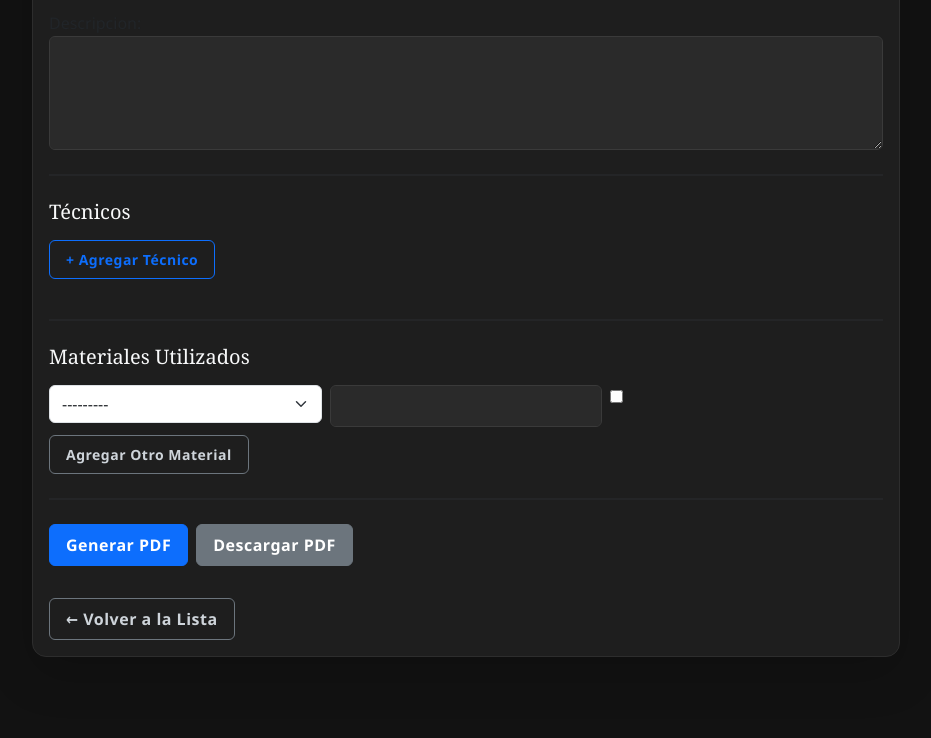
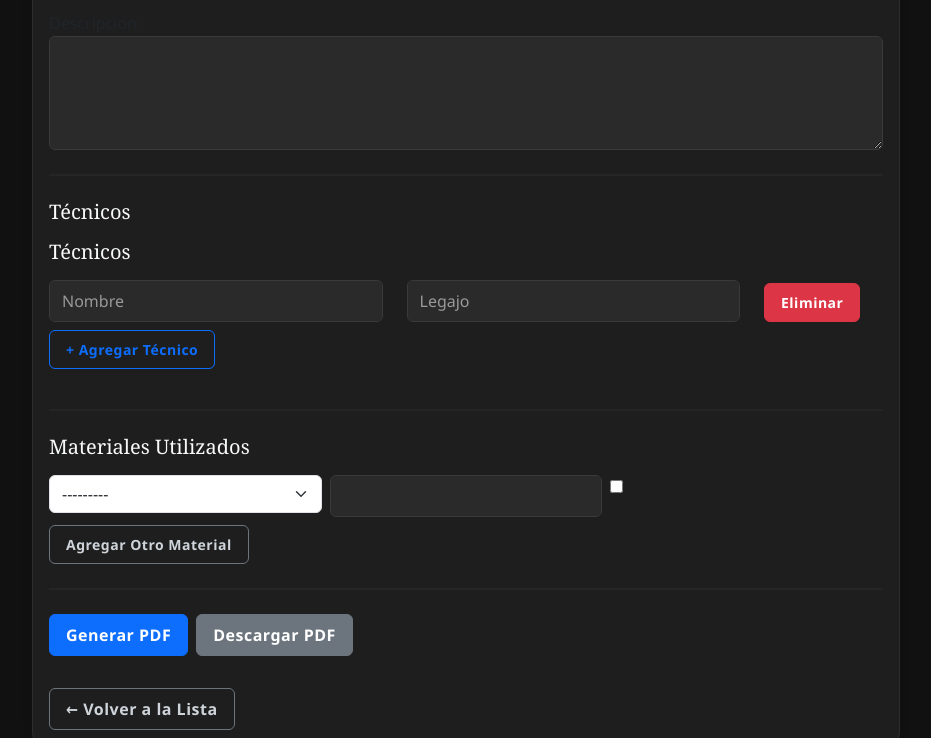
Before and after one commit to omargonza/sistema, a Django app: page /ordenes/nueva/ in a window 1280 px wide. Shown: the part 572-1310 px from the top of the page, without its empty margins (174-1105 px from the left). Run offline with Django 5.2, Linux system fonts and the light colour scheme; a user stored in the database is signed in; tables that the repository leaves empty hold one stand-in row (values such as "Sample post").

Commit message:
load tecnic

```diff
--- a/ordenes_trabajo/templates/ordenes_trabajo/crear_orden.html
+++ b/ordenes_trabajo/templates/ordenes_trabajo/crear_orden.html
@@ -92,48 +92,40 @@
             <hr class="my-4" />
 
           <h5 class="mb-3">Técnicos</h5>
+<h5 class="mb-3">Técnicos</h5>
 
-<!-- Management form -->
-{{ tecnico_formset.management_form }}
-
-<!-- Contenedor para técnicos existentes -->
 <div id="tecnicos-container" class="mb-2">
-  {% for form in tecnico_formset %}
+  {% if tecnicos %}
+    {% for tecnico in tecnicos %}
     <div class="row mb-2 tecnico-form align-items-end">
-      {% for field in form.visible_fields %}
       <div class="col-md-5">
-          {{ field }}
+        <input type="text" name="tecnico_nombre[]" class="form-control" placeholder="Nombre" value="{{ tecnico.nombre }}">
       </div>
-      {% endfor %}
+      <div class="col-md-5">
+        <input type="text" name="tecnico_legajo[]" class="form-control" placeholder="Legajo" value="{{ tecnico.legajo }}">
+      </div>
       <div class="col-md-2">
         <button type="button" class="btn btn-danger btn-sm eliminar-tecnico">Eliminar</button>
       </div>
     </div>
     {% endfor %}
+  {% else %}
+    <!-- Si no hay técnicos cargados, dejamos un campo vacío por defecto -->
+    <div class="row mb-2 tecnico-form align-items-end">
+      <div class="col-md-5">
+        <input type="text" name="tecnico_nombre[]" class="form-control" placeholder="Nombre">
       </div>
-
-<!-- Formulario vacío para clonar -->
-<div id="empty-tecnico-form" class="d-none">
-  <div class="row mb-2 tecnico-form align-items-end">
-    {% for field in tecnico_formset.empty_form.visible_fields %}
       <div class="col-md-5">
-        {{ field.as_widget|safe }}
+        <input type="text" name="tecnico_legajo[]" class="form-control" placeholder="Legajo">
       </div>
-    {% endfor %}
       <div class="col-md-2">
         <button type="button" class="btn btn-danger btn-sm eliminar-tecnico">Eliminar</button>
       </div>
     </div>
+  {% endif %}
 </div>
 
-<!-- Botón para agregar técnicos -->
-<button
-  type="button"
-  class="btn btn-outline-primary btn-sm mb-3"
-  id="agregar-tecnico"
->
-  + Agregar Técnico
-</button>
+<button type="button" class="btn btn-outline-primary btn-sm mb-3" id="agregar-tecnico">+ Agregar Técnico</button>
 
 
             <hr class="my-4" />
@@ -208,56 +200,45 @@
     <!-- Scripts -->
     <script src="https://cdn.jsdelivr.net/npm/bootstrap@5.3.2/dist/js/bootstrap.bundle.min.js"></script>
     <script src="https://code.jquery.com/jquery-3.6.0.min.js"></script>
-    <script>
-      document.addEventListener('DOMContentLoaded', function () {
-        const container = document.getElementById('tecnicos-container');
-        const btnAgregar = document.getElementById('agregar-tecnico');
-        const totalForms = document.getElementById('id_form-TOTAL_FORMS');
-        const emptyFormHtml = document.getElementById('empty-tecnico-form').innerHTML;
 
-        function actualizarBotonesEliminar() {
-          document.querySelectorAll('.eliminar-tecnico').forEach(btn => {
-            btn.removeEventListener('click', eliminarHandler);
-            btn.addEventListener('click', eliminarHandler);
+     <script>document.addEventListener('DOMContentLoaded', function () {
+  const contenedorTecnicos = document.getElementById('tecnicos-container');
+  const btnAgregarTecnico = document.getElementById('agregar-tecnico');
+
+  btnAgregarTecnico.addEventListener('click', function () {
+    const nuevoTecnico = document.createElement('div');
+    nuevoTecnico.classList.add('row', 'mb-2', 'tecnico-form', 'align-items-end');
+    nuevoTecnico.innerHTML = `
+      <div class="col-md-5">
+        <input type="text" name="tecnico_nombre[]" class="form-control" placeholder="Nombre">
+      </div>
+      <div class="col-md-5">
+        <input type="text" name="tecnico_legajo[]" class="form-control" placeholder="Legajo">
+      </div>
+      <div class="col-md-2">
+        <button type="button" class="btn btn-danger btn-sm eliminar-tecnico">Eliminar</button>
+      </div>
+    `;
+    contenedorTecnicos.appendChild(nuevoTecnico);
   });
+
+  contenedorTecnicos.addEventListener('click', function (event) {
+    if (event.target.classList.contains('eliminar-tecnico')) {
+      const tecnicoForm = event.target.closest('.tecnico-form');
+      if (tecnicoForm) {
+        tecnicoForm.remove();
       }
-
-        function eliminarHandler(event) {
-          const formRow = event.target.closest('.tecnico-form');
-          formRow.remove();
-          actualizarIndices();
-        }
-
-        function actualizarIndices() {
-          const forms = container.querySelectorAll('.tecnico-form');
-          totalForms.value = forms.length;
-          forms.forEach((form, index) => {
-            form.querySelectorAll('input, select, textarea, label').forEach(el => {
-              if (el.name) {
-                el.name = el.name.replace(/form-\d+-/, `form-${index}-`);
-              }
-              if (el.id) {
-                el.id = el.id.replace(/form-\d+-/, `form-${index}-`);
-              }
-              if (el.htmlFor) {
-                el.htmlFor = el.htmlFor.replace(/form-\d+-/, `form-${index}-`);
     }
   });
 });
-        }
 
-        btnAgregar.addEventListener('click', () => {
-          const newForm = document.createElement('div');
-          newForm.innerHTML = emptyFormHtml.replace(/__prefix__/g, totalForms.value);
-          container.appendChild(newForm);
-          actualizarIndices();
-          actualizarBotonesEliminar();
-        });
-
-        actualizarBotonesEliminar();
-      });
       </script>
 
+
+
+    <script>
+      $(document).ready(function () {
+        // Agregar nuevo material
         $("#add-material").click(function () {
           const form_idx = $("#id_materialorden_set-TOTAL_FORMS").val();
           const new_form = $("#empty-material-form").html().replace(/__prefix__/g, form_idx);
@@ -265,14 +246,14 @@
           $("#id_materialorden_set-TOTAL_FORMS").val(parseInt(form_idx) + 1);
         });
 
+        // Descargar PDF
         document.getElementById("btn-descargar-pdf").addEventListener("click", function (e) {
-        e.preventDefault();  // 👈 evitar comportamiento por defecto
-
-        const form = document.getElementById("form-orden"); // 👈 usar el ID correcto
+          e.preventDefault();
+          const form = document.getElementById("form-orden");
           const formData = new FormData(form);
           formData.append("action", "descargar");
 
-        fetch("{% url 'crear_orden' %}", {  // 👈 usar la URL directamente
+          fetch("{% url 'crear_orden' %}", {
             method: "POST",
             body: formData,
             headers: {
@@ -293,11 +274,10 @@
               a.click();
               a.remove();
             })
-          .catch((error) => alert("No se pudo descargar el PDF."));
+            .catch(() => alert("No se pudo descargar el PDF."));
         });
 
-
-            document.addEventListener("DOMContentLoaded", function () {
+        // Mostrar unidad de material seleccionada
         const unidades = {
           {% for material in materiales %}
             "{{ material.id }}": "{{ material.unidad }}",
--- a/ordenes_trabajo/views.py
+++ b/ordenes_trabajo/views.py
@@ -52,7 +52,6 @@ def registro(request):
         form = UserCreationForm()
     return render(request, 'ordenes_trabajo/registro.html', {'form': form})
 
-
 @login_required
 def crear_orden(request):
     if request.method == 'POST':
@@ -60,7 +59,7 @@ def crear_orden(request):
         material_formset = MaterialOrdenFormSet(request.POST)
         action = request.POST.get('action')
 
-        # Capturar técnicos
+        # Capturar técnicos dinámicos desde los inputs del form
         nombres = request.POST.getlist('tecnico_nombre[]')
         legajos = request.POST.getlist('tecnico_legajo[]')
         lista_tecnicos = [
@@ -71,17 +70,17 @@ def crear_orden(request):
 
         if orden_form.is_valid() and material_formset.is_valid():
             orden = orden_form.save(commit=False)
-            orden.tecnicos = json.dumps(lista_tecnicos)
+            orden.tecnicos = json.dumps(lista_tecnicos, ensure_ascii=False)
 
             if action == "descargar":
-                # Solo genera el PDF, sin guardar en BD
+                # Solo genera el PDF, sin guardar en la base
                 context = {
                     'orden': orden,
                     'materiales_usados': material_formset.cleaned_data,
-                    'tecnicos': lista_tecnicos,
+                    'tecnicos': lista_tecnicos,  # técnicos sin guardar aún
                 }
             else:
-                # Guarda la orden normalmente
+                # Guarda la orden y los materiales
                 orden.save()
                 materiales = material_formset.save(commit=False)
                 for material in materiales:
@@ -92,7 +91,7 @@ def crear_orden(request):
                 context = {
                     'orden': orden,
                     'materiales_usados': orden.materiales_usados.all(),
-                    'tecnicos': orden.get_tecnicos_json(),
+                    'tecnicos': orden.get_tecnicos_json(),  # ahora desde el modelo
                 }
 
             # Generar el PDF
@@ -112,7 +111,7 @@ def crear_orden(request):
                 return HttpResponse('Error al generar el PDF.', status=500)
 
         else:
-            # Si hay errores en el form
+            # Formulario inválido: volver a mostrar con datos anteriores
             materiales = Material.objects.all()
             unidades = {str(m.id): m.unidad for m in materiales}
             context = {
@@ -120,10 +119,12 @@ def crear_orden(request):
                 'material_formset': material_formset,
                 'materiales': materiales,
                 'unidades': unidades,
+                'tecnicos': lista_tecnicos,  # vuelve a pasar los técnicos para mostrarlos de nuevo
             }
             return render(request, 'ordenes_trabajo/crear_orden.html', context)
 
     else:
+        # GET: mostrar formulario vacío
         orden_form = OrdenTrabajoForm()
         material_formset = MaterialOrdenFormSet(queryset=Material.objects.none())
         materiales = Material.objects.all()
@@ -134,6 +135,7 @@ def crear_orden(request):
             'material_formset': material_formset,
             'materiales': materiales,
             'unidades': unidades,
+            'tecnicos': [],  # lista vacía de técnicos al inicio
         }
         return render(request, 'ordenes_trabajo/crear_orden.html', context)
 
```
Lines whose indentation alone changed are shown as unchanged.
